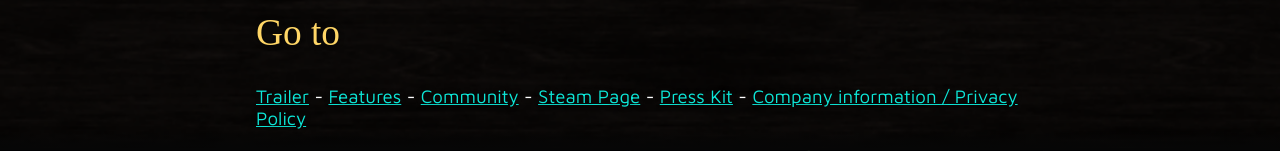
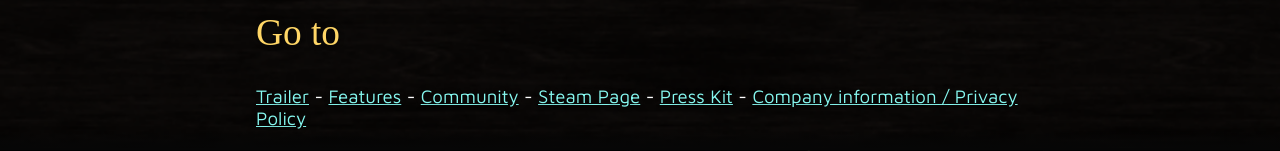
Before and after one commit to VCT136/Konkwest-Website, a plain HTML site: page public/index.html in a window 1280 px wide. Shown: the part 822-973 px from the top of the page. Drawn offline with Linux system fonts and the light colour scheme; a web font is replaced by a local one.

Commit message:
new link color

```diff
--- a/public/stylesheets/main.css
+++ b/public/stylesheets/main.css
@@ -10,7 +10,7 @@
     --k-red: #ee2e3e;
     --k-teal: #12aba1;
     --k-yellow: #ffd666;
-    --link-color: #0de7d8;
+    --link-color: #86F8F0;
 
     font-size: 14pt;
 }
```
